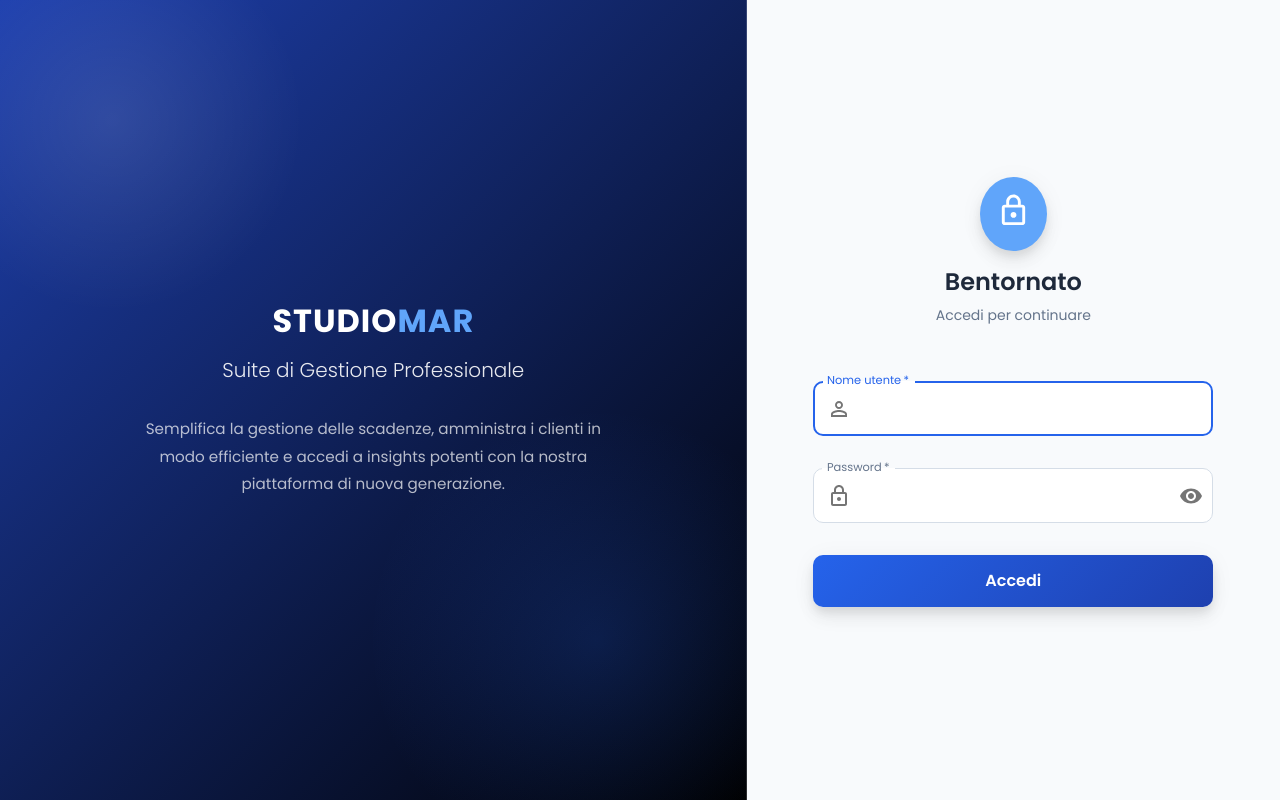
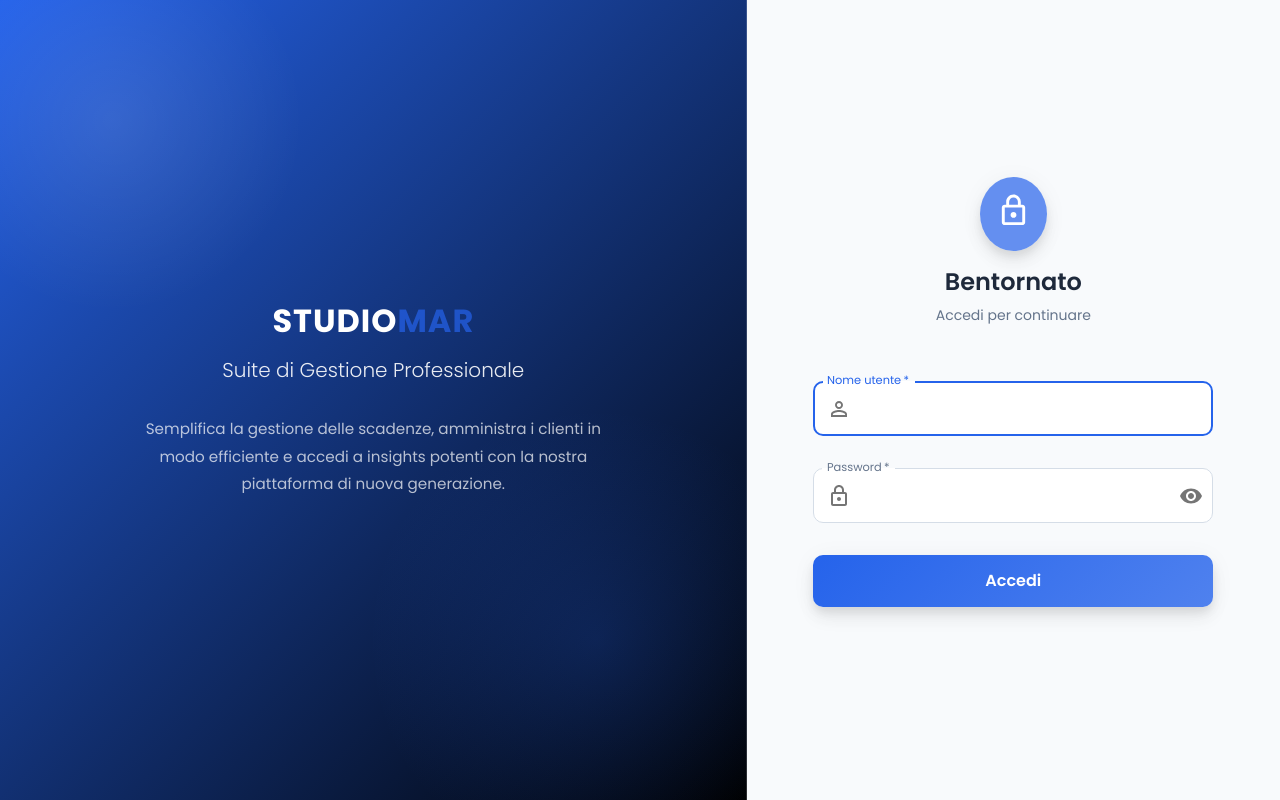
Before and after one commit to webinadvance/studiomar_nextjs, a React (Vite) app in the folder frontend/: page /login in a window 1280 px wide. Built offline with nearby package versions, Linux system fonts and the light colour scheme; no server answers.

Commit message:
feat: add ColorPicker component and implement theme context for accent color management

```diff
--- /dev/null
+++ b/frontend/src/components/ColorPicker.tsx
@@ -0,0 +1,72 @@
+import React from 'react';
+import { Box, Typography, Tooltip, IconButton } from '@mui/material';
+import { useThemeContext } from '../context/ThemeContext';
+import CheckIcon from '@mui/icons-material/Check';
+
+const PRESET_COLORS = [
+  '#2563eb', // Blue
+  '#dc2626', // Red
+  '#16a34a', // Green
+  '#d97706', // Amber
+  '#7c3aed', // Violet
+  '#db2777', // Pink
+  '#0891b2', // Cyan
+  '#4b5563', // Gray
+];
+
+const ColorPicker: React.FC = () => {
+  const { accentColor, setAccentColor } = useThemeContext();
+
+  return (
+    <Box sx={{ p: 2 }}>
+      <Typography variant="subtitle2" sx={{ mb: 1, fontWeight: 600 }}>
+        Colore Accento
+      </Typography>
+      <Box sx={{ display: 'flex', flexWrap: 'wrap', gap: 1 }}>
+        {PRESET_COLORS.map((color) => (
+          <Tooltip key={color} title={color}>
+            <Box
+              onClick={() => setAccentColor(color)}
+              sx={{
+                width: 32,
+                height: 32,
+                borderRadius: '50%',
+                backgroundColor: color,
+                cursor: 'pointer',
+                display: 'flex',
+                alignItems: 'center',
+                justifyContent: 'center',
+                border: '2px solid',
+                borderColor: accentColor === color ? 'divider' : 'transparent',
+                transition: 'transform 0.2s',
+                '&:hover': {
+                  transform: 'scale(1.1)',
+                },
+              }}
+            >
+              {accentColor === color && (
+                <CheckIcon sx={{ color: '#fff', fontSize: 18 }} />
+              )}
+            </Box>
+          </Tooltip>
+        ))}
+        <input
+          type="color"
+          value={accentColor}
+          onChange={(e) => setAccentColor(e.target.value)}
+          style={{
+            width: 32,
+            height: 32,
+            padding: 0,
+            border: 'none',
+            borderRadius: '50%',
+            cursor: 'pointer',
+            backgroundColor: 'transparent',
+          }}
+        />
+      </Box>
+    </Box>
+  );
+};
+
+export default ColorPicker;
--- a/frontend/src/components/layout/Layout.tsx
+++ b/frontend/src/components/layout/Layout.tsx
@@ -29,6 +29,7 @@ import MenuIcon from '@mui/icons-material/Menu';
 import LogoutIcon from '@mui/icons-material/Logout';
 
 import { useAuth } from '../../context/AuthContext';
+import ColorPicker from '../ColorPicker';
 
 const drawerWidth = 260;
 
@@ -230,6 +231,9 @@ function Layout({ children }: LayoutProps) {
                  </ListItemIcon>
                  <ListItemText>Profilo</ListItemText>
                </MenuItem>
+               <Divider />
+               <ColorPicker />
+               <Divider />
               <MenuItem onClick={handleLogout} sx={{ color: 'error.main' }}>
                   <LogoutIcon fontSize="small" color="error" />
                 <ListItemText>Esci</ListItemText>
--- /dev/null
+++ b/frontend/src/context/ThemeContext.tsx
@@ -0,0 +1,42 @@
+import React, { createContext, useContext, useState, useEffect, ReactNode } from 'react';
+import { ThemeProvider as MuiThemeProvider } from '@mui/material/styles';
+import CssBaseline from '@mui/material/CssBaseline';
+import { getTheme } from '../theme/theme';
+
+interface ThemeContextType {
+  accentColor: string;
+  setAccentColor: (color: string) => void;
+}
+
+const ThemeContext = createContext<ThemeContextType | undefined>(undefined);
+
+const DEFAULT_ACCENT_COLOR = '#2563eb';
+
+export const ThemeProvider: React.FC<{ children: ReactNode }> = ({ children }) => {
+  const [accentColor, setAccentColor] = useState<string>(() => {
+    return localStorage.getItem('accentColor') || DEFAULT_ACCENT_COLOR;
+  });
+
+  useEffect(() => {
+    localStorage.setItem('accentColor', accentColor);
+  }, [accentColor]);
+
+  const theme = getTheme(accentColor);
+
+  return (
+    <ThemeContext.Provider value={{ accentColor, setAccentColor }}>
+      <MuiThemeProvider theme={theme}>
+        <CssBaseline />
+        {children}
+      </MuiThemeProvider>
+    </ThemeContext.Provider>
+  );
+};
+
+export const useThemeContext = () => {
+  const context = useContext(ThemeContext);
+  if (context === undefined) {
+    throw new Error('useThemeContext must be used within a ThemeProvider');
+  }
+  return context;
+};
--- a/frontend/src/main.tsx
+++ b/frontend/src/main.tsx
@@ -1,20 +1,11 @@
 import React from 'react';
 import ReactDOM from 'react-dom/client';
-import { ThemeProvider } from '@mui/material/styles';
-import { createTheme } from '@mui/material/styles';
-import { itIT } from '@mui/x-date-pickers/locales';
-import { itIT as itITCore } from '@mui/material/locale';
-import CssBaseline from '@mui/material/CssBaseline';
-import theme from './theme/theme';
+import { ThemeProvider } from './context/ThemeContext';
 import App from './App';
-
-// Merge Italian locales with custom theme
-const italianTheme = createTheme(theme, itITCore, itIT);
 
 ReactDOM.createRoot(document.getElementById('root')!).render(
   <React.StrictMode>
-    <ThemeProvider theme={italianTheme}>
-      <CssBaseline />
+    <ThemeProvider>
       <App />
     </ThemeProvider>
   </React.StrictMode>
--- a/frontend/src/theme/theme.ts
+++ b/frontend/src/theme/theme.ts
@@ -1,16 +1,19 @@
-import { createTheme, alpha } from '@mui/material/styles';
+import { createTheme, alpha, Theme } from '@mui/material/styles';
+import { itIT } from '@mui/x-date-pickers/locales';
+import { itIT as itITCore } from '@mui/material/locale';
 
-const primaryColor = '#2563eb'; // Modern vibrant blue
+export const getTheme = (accentColor: string): Theme => {
   const secondaryColor = '#0f172a'; // Deep slate (almost black)
 
-const theme = createTheme({
+  return createTheme({
     palette: {
       primary: {
-      main: primaryColor,
-      light: '#60a5fa',
-      dark: '#1e40af',
+        main: accentColor,
+        light: alpha(accentColor, 0.7),
+        dark: alpha(accentColor, 1.2),
         contrastText: '#ffffff',
       },
+      // ... rest of palette
       secondary: {
         main: secondaryColor,
         light: '#334155',
@@ -18,7 +21,7 @@ const theme = createTheme({
         contrastText: '#ffffff',
       },
       background: {
-      default: '#f8fafc', // Very light slate gray
+        default: '#f8fafc',
         paper: '#ffffff',
       },
       text: {
@@ -27,6 +30,7 @@ const theme = createTheme({
       },
       divider: alpha('#cbd5e1', 0.6),
     },
+    // ... rest of theme configuration
     typography: {
       fontFamily: '"Poppins", "Roboto", "Helvetica", "Arial", sans-serif',
       h1: { fontWeight: 700, fontSize: '2.5rem' },
@@ -37,7 +41,7 @@ const theme = createTheme({
       h6: { fontWeight: 600, fontSize: '1rem', letterSpacing: '0.01em' },
       button: {
         fontWeight: 600,
-      textTransform: 'none', // No all-caps
+        textTransform: 'none',
       },
       body1: {
         fontSize: '0.95rem',
@@ -54,10 +58,7 @@ const theme = createTheme({
       '0px 4px 6px -1px rgba(0,0,0,0.07), 0px 8px 12px 0px rgba(0,0,0,0.04), 0px 2px 20px 0px rgba(0,0,0,0.04)',
       '0px 6px 10px -1px rgba(0,0,0,0.08), 0px 12px 18px 0px rgba(0,0,0,0.05), 0px 3px 24px 0px rgba(0,0,0,0.05)',
       '0px 8px 12px -2px rgba(0,0,0,0.09), 0px 16px 24px 2px rgba(0,0,0,0.06), 0px 4px 30px 4px rgba(0,0,0,0.06)',
-    // ... fill the rest with standard shadows if needed or keep using defaults.
-    // For simplicity in this tool, we'll let MUI fill the rest, but usually you'd define all 25.
-    // However, createTheme merges these with defaults, so we just override the low levels for cards.
-    ...Array(20).fill('none') // Placeholder to avoid error, practically we use elevation 1-5 mostly.
+      ...Array(19).fill('none')
     ] as any,
     components: {
       MuiCssBaseline: {
@@ -103,7 +104,7 @@ const theme = createTheme({
             transition: 'all 0.2s ease-in-out',
           },
           containedPrimary: {
-          background: `linear-gradient(135deg, ${primaryColor} 0%, #1e40af 100%)`,
+            background: `linear-gradient(135deg, ${accentColor} 0%, ${alpha(accentColor, 0.8)} 100%)`,
           },
         },
       },
@@ -128,10 +129,10 @@ const theme = createTheme({
                 borderColor: alpha('#cbd5e1', 0.8),
               },
               '&:hover fieldset': {
-              borderColor: primaryColor,
+                borderColor: accentColor,
               },
               '&.Mui-focused fieldset': {
-              borderColor: primaryColor,
+                borderColor: accentColor,
                 borderWidth: '2px',
               },
             },
@@ -152,7 +153,7 @@ const theme = createTheme({
       MuiDrawer: {
         styleOverrides: {
           paper: {
-          backgroundColor: '#0f172a', // Dark Sidebar
+            backgroundColor: '#0f172a',
             color: '#f8fafc',
             borderRight: 'none',
           },
@@ -164,13 +165,13 @@ const theme = createTheme({
             borderRadius: '8px',
             margin: '4px 8px',
             '&.Mui-selected': {
-            backgroundColor: 'rgba(56, 189, 248, 0.15)', // Light cyan tint
-            color: '#38bdf8',
+              backgroundColor: alpha(accentColor, 0.15),
+              color: accentColor,
               '& .MuiListItemIcon-root': {
-              color: '#38bdf8',
+                color: accentColor,
               },
               '&:hover': {
-              backgroundColor: 'rgba(56, 189, 248, 0.25)',
+                backgroundColor: alpha(accentColor, 0.25),
               },
             },
             '&:hover': {
@@ -188,6 +189,7 @@ const theme = createTheme({
         },
       },
     },
-});
+  }, itITCore, itIT);
+};
 
-export default theme;
+export default getTheme('#2563eb');
```
Lines whose indentation alone changed are shown as unchanged.
